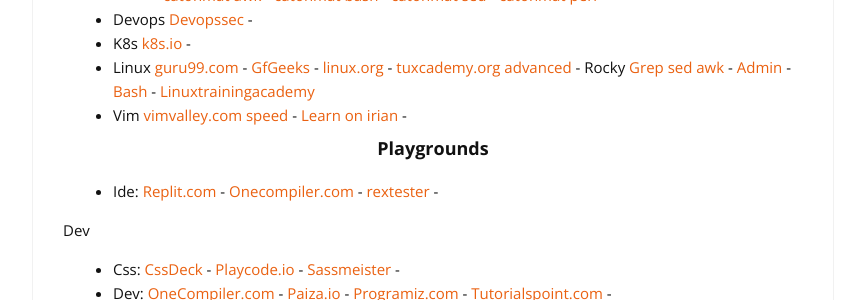
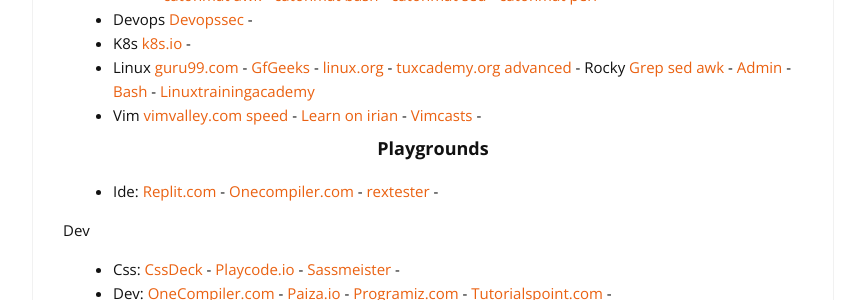
Before and after one commit to cylmat/cylmat.github.io, a Jekyll site: the page built from _pages/USEFUL.md, in a window 1280 px wide and 900 px high, scrolled down 792 px. Shown: the part 155-455 px from the top of the window, without its empty margins (207-1072 px from the left). Built offline with Jekyll 4.4.1, drawn with Linux system fonts in a browser that asks for light colours; nearby versions of some CDN libraries.

Commit message:
Update USEFUL.md

```diff
--- a/_pages/USEFUL.md
+++ b/_pages/USEFUL.md
@@ -39,7 +39,7 @@
 + Devops [Devopssec](https://devopssec.fr) -
 + K8s [k8s.io](https://kubernetes.io/docs/tutorials/) -
 + Linux [guru99.com](https://www.guru99.com/fr/unix-linux-tutorial.html) - [GfGeeks](https://www.geeksforgeeks.org/linux-tutorial/) - [linux.org](https://www.linux.org/forums/#linux-tutorials.122) - [tuxcademy.org advanced](https://www.tuxcademy.org/product/grd2/) - Rocky [Grep sed awk](https://docs.rockylinux.org/books/sed_awk_grep) - [Admin](https://docs.rockylinux.org/books/admin_guide/00-toc) - [Bash](https://docs.rockylinux.org/books/learning_bash/00-toc) - [Linuxtrainingacademy](https://www.linuxtrainingacademy.com/)
-+ Vim [vimvalley.com speed](https://vimvalley.com/vim-movement-speed-challenge) - [Learn on irian](https://learnvim.irian.to) -
++ Vim [vimvalley.com speed](https://vimvalley.com/vim-movement-speed-challenge) - [Learn on irian](https://learnvim.irian.to) - [Vimcasts](http://vimcasts.org/) -
 
 
 
```
